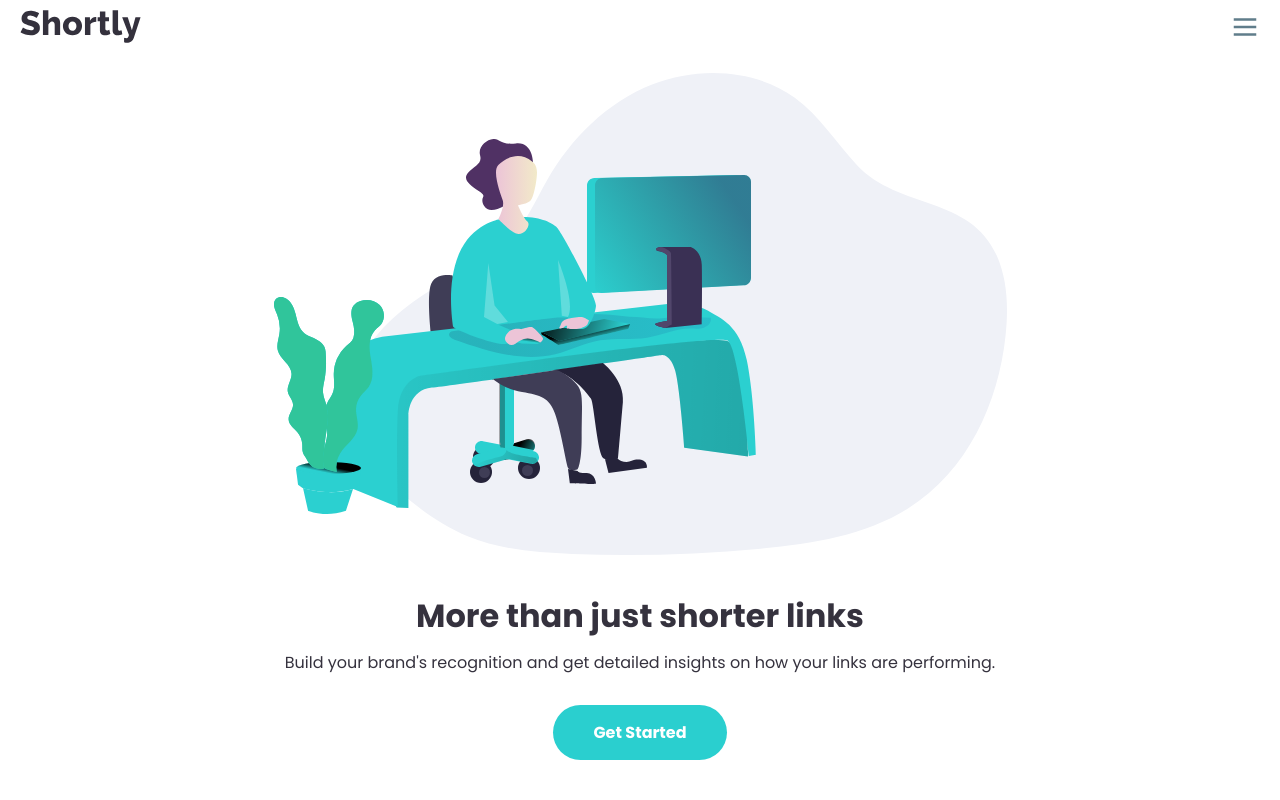
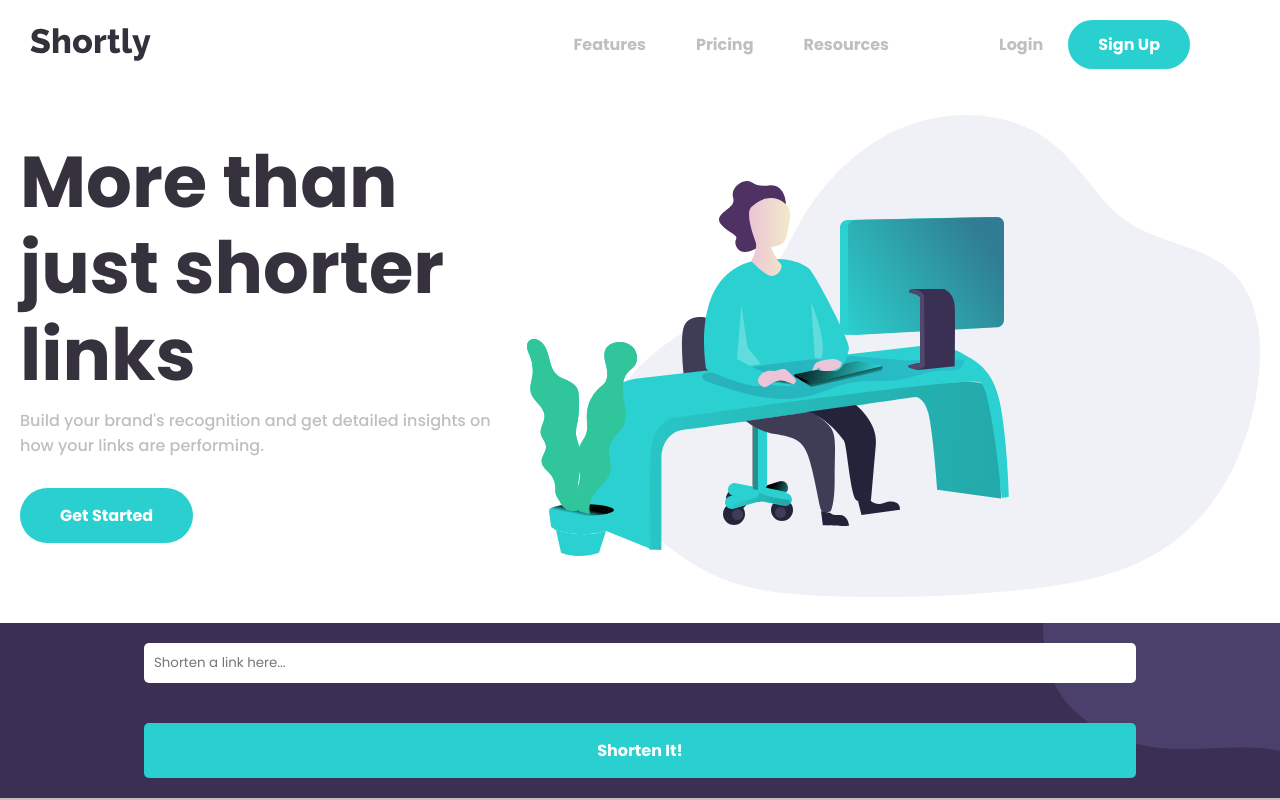
Before and after one commit to JustynaPrus/url-shortening-api, a React (Create React App) app: page / in a window 1280 px wide. Shown: the top 800 px of the page. Built offline with nearby package versions, Linux system fonts and the light colour scheme.

Commit message:
Soem styling

```diff
--- a/src/App.styles.js
+++ b/src/App.styles.js
@@ -1,6 +1,6 @@
 import styled from "styled-components";
 
-export const Wrapper = styled.footer`
+export const Wrapper = styled.div`
   display: flex;
   flex-direction: column;
   align-items: center;
--- /dev/null
+++ b/src/BreakPoints.js
@@ -0,0 +1,11 @@
+export const size = {
+  xs: "375px",
+  sm: "768px",
+  lg: "1200px",
+};
+
+export const device = {
+  xs: `(min-width: ${size.xs})`,
+  sm: `(min-width: ${size.sm})`,
+  lg: `(min-width: ${size.lg})`,
+};
--- a/src/components/Header.js
+++ b/src/components/Header.js
@@ -1,17 +1,19 @@
 import React from "react";
 import working from "../images/illustration-working.svg";
-import { HeaderWrapper, StyledButton } from "./Header.styles";
+import { HeaderWrapper, StyledButton, FlexWrapper } from "./Header.styles";
 
 const Header = () => {
   return (
     <HeaderWrapper>
       <img src={working} alt="working" />
+      <FlexWrapper>
         <h1>More than just shorter links</h1>
         <p>
           Build your brand's recognition and get detailed insights on how your
           links are performing.
         </p>
         <StyledButton>Get Started</StyledButton>
+      </FlexWrapper>
     </HeaderWrapper>
   );
 };
--- a/src/components/Header.styles.js
+++ b/src/components/Header.styles.js
@@ -1,18 +1,32 @@
 import styled from "styled-components";
+import { device } from "./../BreakPoints";
 
 export const HeaderWrapper = styled.main`
   max-width: 100vw;
   padding: 20px;
   text-align: center;
+  overflow: hidden;
+  @media ${device.sm} {
+    display: flex;
+    flex-direction: row-reverse;
+    text-align: left;
+    align-items: center;
+  }
   img {
     max-width: 140%;
   }
   h1 {
     color: ${({ theme }) => theme.colors.veryDarkBlue};
     margin: 30px 0 10px 0;
+    font-size: 2.8rem;
+    line-height: 120%;
+    @media ${device.sm} {
+      font-size: 4.5rem;
+    }
   }
   p {
-    color: ${({ theme }) => theme.colors.veryDarkBlue};
+    color: ${({ theme }) => theme.colors.gray};
+    font-weight: 500;
   }
 `;
 
@@ -27,3 +41,5 @@ export const StyledButton = styled.button`
   font-weight: 700;
   background-color: ${({ theme }) => theme.colors.cyan};
 `;
+
+export const FlexWrapper = styled.div``;
--- a/src/components/Navigation.js
+++ b/src/components/Navigation.js
@@ -1,13 +1,16 @@
 import React from "react";
+import logo from "./../images/logo.svg";
+import { Wrapper } from "./Navigation.styles";
 import MobileNavigation from "./organisms/MobileNavigation";
 import DesktopNavigation from "./organisms/DesktopNavigation";
 
 const Navigation = () => {
   return (
-    <nav>
+    <Wrapper>
+      <img src={logo} alt="logo" />
       <MobileNavigation />
       <DesktopNavigation />
-    </nav>
+    </Wrapper>
   );
 };
 
--- /dev/null
+++ b/src/components/Navigation.styles.js
@@ -0,0 +1,9 @@
+import styled from "styled-components";
+
+export const Wrapper = styled.nav`
+  display: flex;
+  align-items: center;
+  justify-content: space-between;
+  width: 100vw;
+  padding: 20px 30px;
+`;
--- a/src/components/organisms/DesktopNavigation.js
+++ b/src/components/organisms/DesktopNavigation.js
@@ -1,17 +1,19 @@
 import React from "react";
-import logo from "../../images/logo.svg";
-import { StyledNav } from "./DesktopNavigation.styles";
+import { StyledNav, StyledDiv, Box } from "./DesktopNavigation.styles";
 
 const DesktopNavigation = () => {
   return (
     <StyledNav>
-      <img src={logo} alt="logo" />
       <ul>
-        <li>Features</li>
-        <li>Pricing</li>
-        <li>Resources</li>
-        <li>Login</li>
-        <li>Sign Up</li>
+        <StyledDiv>
+          <li>Features</li>
+          <li>Pricing</li>
+          <li>Resources</li>
+        </StyledDiv>
+        <Box>
+          <li>Login</li>
+          <button>Sign Up</button>
+        </Box>
       </ul>
     </StyledNav>
   );
--- a/src/components/organisms/DesktopNavigation.styles.js
+++ b/src/components/organisms/DesktopNavigation.styles.js
@@ -1,5 +1,44 @@
 import styled from "styled-components";
+import { device } from "../../BreakPoints";
 
 export const StyledNav = styled.main`
   display: none;
+  font-family: "Poppins", sans-serif;
+  font-size: 1rem;
+  font-weight: 600;
+  @media ${device.sm} {
+    display: flex;
+    justify-content: space-between;
+  }
+  ul {
+    list-style: none;
+    display: flex;
+    align-items: center;
+    justify-content: space-between;
+  }
+  li {
+    cursor: pointer;
+    padding: 0 25px;
+    color: ${({ theme }) => theme.colors.gray};
+  }
+  button {
+    cursor: pointer;
+    border: none;
+    border-radius: 30px;
+    padding: 12px 30px;
+    color: white;
+    font-family: "Poppins", sans-serif;
+    font-size: 1rem;
+    font-weight: 700;
+    background-color: ${({ theme }) => theme.colors.cyan};
+  }
 `;
+
+export const StyledDiv = styled.div`
+  display: flex;
+`;
+export const Box = styled.div`
+  display: flex;
+  align-items: center;
+  margin: 0 60px;
+`;
--- a/src/components/organisms/MobileNavigation.js
+++ b/src/components/organisms/MobileNavigation.js
@@ -1,29 +1,29 @@
 import React, { useState } from "react";
-import logo from "../../images/logo.svg";
 import { FcMenu } from "react-icons/fc";
-import { StyledNav } from "./MobileNavigation.styles";
+import { Wrapper, StyledUl, StyledDiv } from "./MobileNavigation.styles";
 
 const MobileNavigation = () => {
   const [open, setOpen] = useState(false);
 
   return (
-    <StyledNav>
-      <img src={logo} alt="logo" />
+    <Wrapper>
       <FcMenu
         className="hamburger"
         alt="menu hamburger"
         onClick={() => setOpen(!open)}
       />
       {open && (
-        <ul>
+        <StyledUl>
           <li>Features</li>
           <li>Pricing</li>
           <li>Resources</li>
-          <li>Login</li>
-          <li>Sign Up</li>
-        </ul>
+          <StyledDiv>
+            <li>Login</li>
+            <button>Sign Up</button>
+          </StyledDiv>
+        </StyledUl>
       )}
-    </StyledNav>
+    </Wrapper>
   );
 };
 
--- a/src/components/organisms/MobileNavigation.styles.js
+++ b/src/components/organisms/MobileNavigation.styles.js
@@ -1,11 +1,14 @@
 import styled from "styled-components";
+import { device } from "../../BreakPoints";
 
-export const StyledNav = styled.main`
+export const Wrapper = styled.main`
   display: flex;
-  justify-content: space-between;
-  align-items: center;
-  width: 100vw;
-  padding: 10px 20px;
+  flex-direction: column;
+  align-items: flex-end;
+  position: relative;
+  @media ${device.sm} {
+    display: none;
+  }
   ul {
     list-style: none;
   }
@@ -15,3 +18,44 @@ export const StyledNav = styled.main`
     width: auto;
   }
 `;
+
+export const StyledUl = styled.ul`
+  display: flex;
+  flex-direction: column;
+  align-items: center;
+  background-color: ${({ theme }) => theme.colors.darkViolet};
+  border-radius: 8px;
+  color: white;
+  padding: 15px;
+  position: fixed;
+  min-width: 90vw;
+  top: 65px;
+  left: 50%;
+  transform: translate(-50%, 0);
+  font-family: "Poppins", sans-serif;
+  font-size: 1rem;
+  font-weight: 700;
+  li {
+    cursor: pointer;
+    padding: 15px;
+    text-align: center;
+  }
+  button {
+    cursor: pointer;
+    border: none;
+    border-radius: 30px;
+    padding: 15px;
+    margin: 15px 0;
+    color: white;
+    font-family: "Poppins", sans-serif;
+    font-size: 1rem;
+    font-weight: 700;
+    background-color: ${({ theme }) => theme.colors.cyan};
+    min-width: 100%;
+  }
+`;
+
+export const StyledDiv = styled.div`
+  border-top: 1px solid rgba(255, 255, 255, 0.2);
+  width: 95%;
+`;
```
Lines whose indentation alone changed are shown as unchanged.
